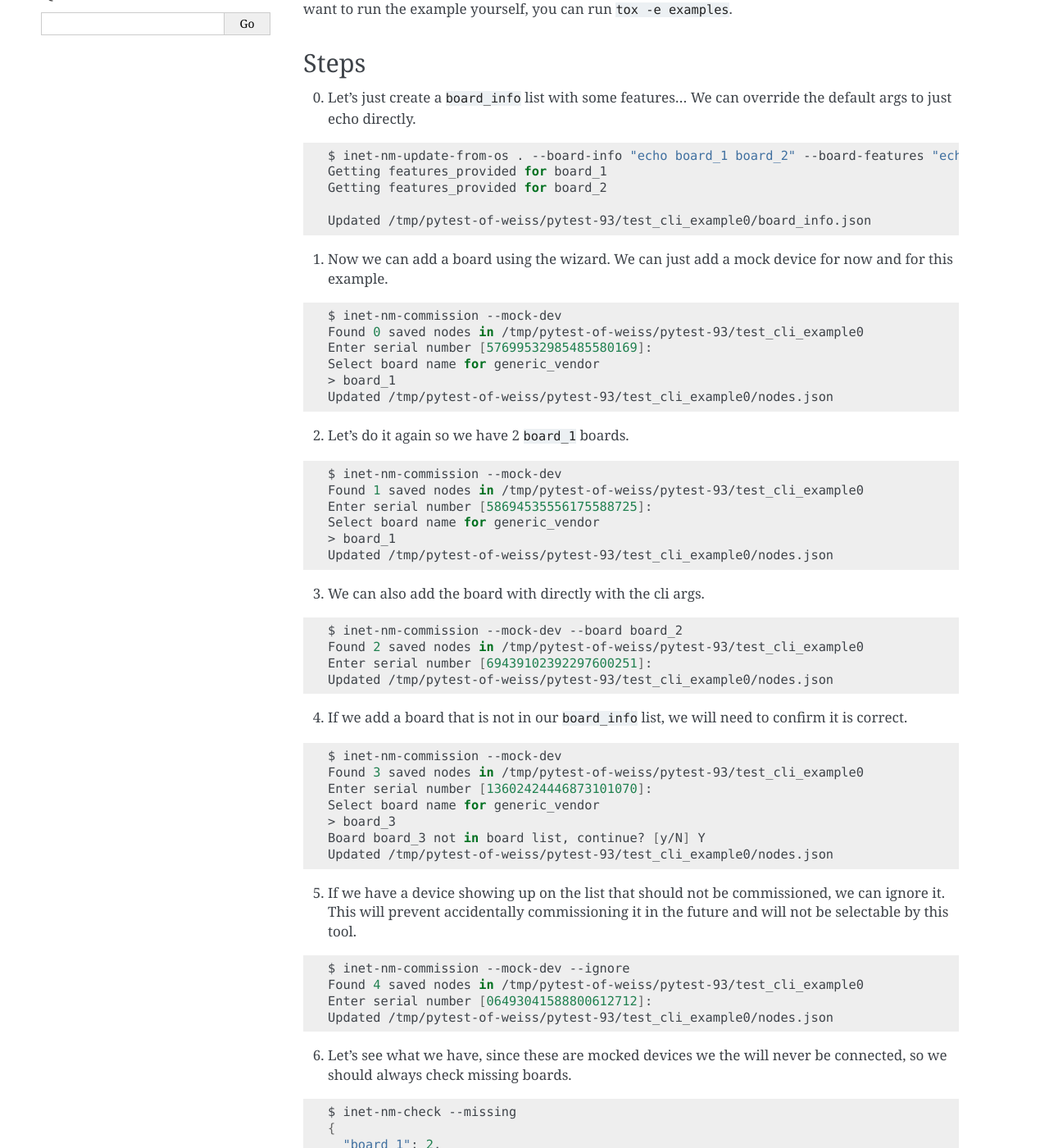
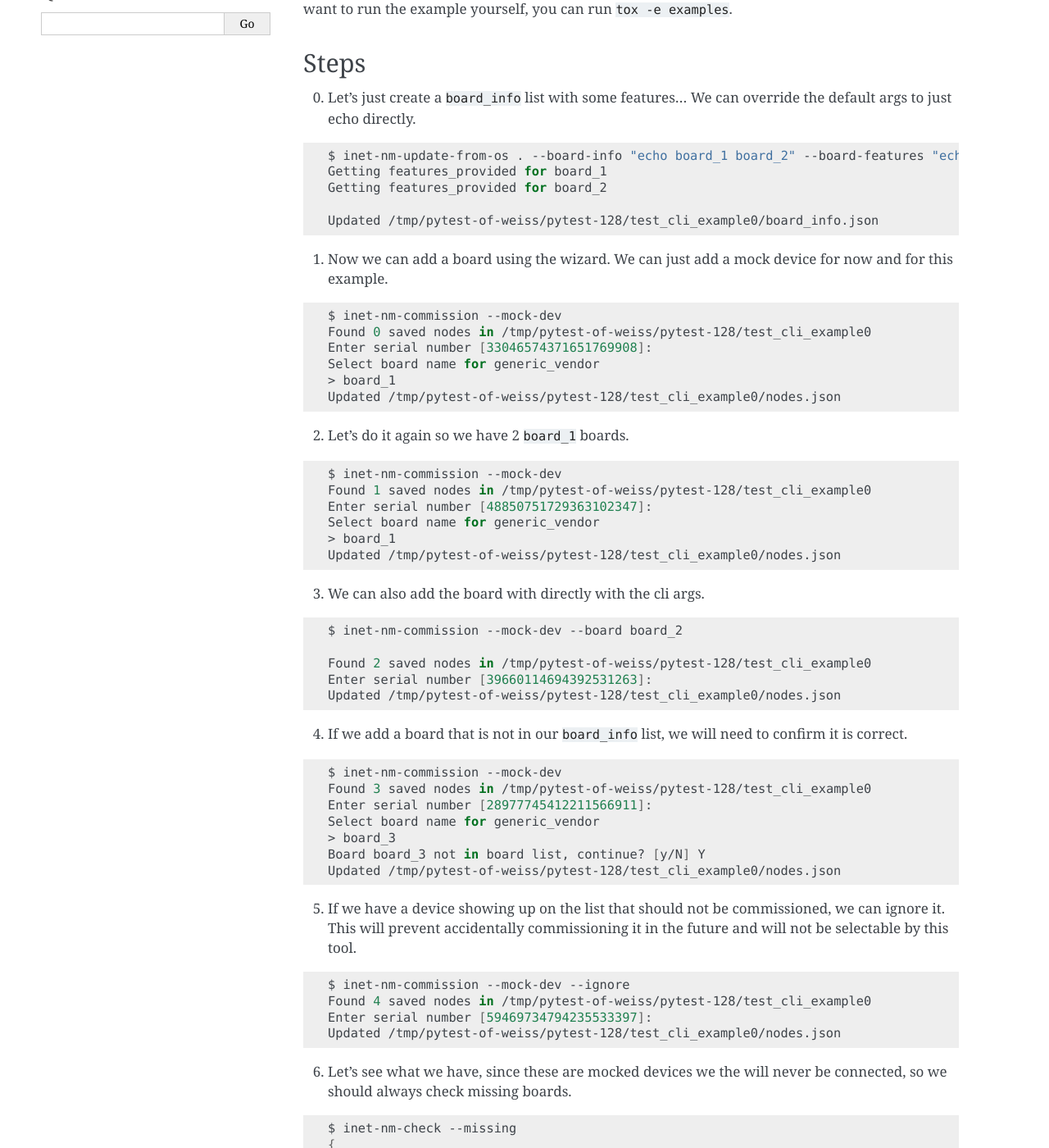
Before and after one commit to inetrg/inet-nm, a Sphinx documentation site: the page built from docs/cli-example.md, in a window 1280 px wide and 1400 px high, scrolled down 276 px. Shown: the whole window at 82% size. Built offline with Sphinx 7.4.7, drawn with Linux system fonts in a browser that asks for light colours; some of the changed text lies outside the part shown.

Commit message:
docs(examples): Update examples

````diff
--- a/docs/cli-example.md
+++ b/docs/cli-example.md
@@ -13,54 +13,55 @@
 Getting features_provided for board_1
 Getting features_provided for board_2
 
-Updated /tmp/pytest-of-weiss/pytest-93/test_cli_example0/board_info.json
+Updated /tmp/pytest-of-weiss/pytest-128/test_cli_example0/board_info.json
 ```
 
 1. Now we can add a board using the wizard. We can just add a mock device for now and for this example.
 ```bash
 $ inet-nm-commission --mock-dev
-Found 0 saved nodes in /tmp/pytest-of-weiss/pytest-93/test_cli_example0
-Enter serial number [57699532985485580169]:
+Found 0 saved nodes in /tmp/pytest-of-weiss/pytest-128/test_cli_example0
+Enter serial number [33046574371651769908]:
 Select board name for generic_vendor
 > board_1
-Updated /tmp/pytest-of-weiss/pytest-93/test_cli_example0/nodes.json
+Updated /tmp/pytest-of-weiss/pytest-128/test_cli_example0/nodes.json
 ```
 
 2. Let's do it again so we have 2 `board_1` boards.
 ```bash
 $ inet-nm-commission --mock-dev
-Found 1 saved nodes in /tmp/pytest-of-weiss/pytest-93/test_cli_example0
-Enter serial number [58694535556175588725]:
+Found 1 saved nodes in /tmp/pytest-of-weiss/pytest-128/test_cli_example0
+Enter serial number [48850751729363102347]:
 Select board name for generic_vendor
 > board_1
-Updated /tmp/pytest-of-weiss/pytest-93/test_cli_example0/nodes.json
+Updated /tmp/pytest-of-weiss/pytest-128/test_cli_example0/nodes.json
 ```
 
 3. We can also add the board with directly with the cli args.
 ```bash
 $ inet-nm-commission --mock-dev --board board_2
-Found 2 saved nodes in /tmp/pytest-of-weiss/pytest-93/test_cli_example0
-Enter serial number [69439102392297600251]:
-Updated /tmp/pytest-of-weiss/pytest-93/test_cli_example0/nodes.json
+
+Found 2 saved nodes in /tmp/pytest-of-weiss/pytest-128/test_cli_example0
+Enter serial number [39660114694392531263]:
+Updated /tmp/pytest-of-weiss/pytest-128/test_cli_example0/nodes.json
 ```
 
 4. If we add a board that is not in our `board_info` list, we will need to confirm it is correct.
 ```bash
 $ inet-nm-commission --mock-dev
-Found 3 saved nodes in /tmp/pytest-of-weiss/pytest-93/test_cli_example0
-Enter serial number [13602424446873101070]:
+Found 3 saved nodes in /tmp/pytest-of-weiss/pytest-128/test_cli_example0
+Enter serial number [28977745412211566911]:
 Select board name for generic_vendor
 > board_3
 Board board_3 not in board list, continue? [y/N] Y
-Updated /tmp/pytest-of-weiss/pytest-93/test_cli_example0/nodes.json
+Updated /tmp/pytest-of-weiss/pytest-128/test_cli_example0/nodes.json
 ```
 
 5. If we have a device showing up on the list that should not be commissioned, we can ignore it.  This will prevent accidentally commissioning it in the future and will not be selectable by this tool.
 ```bash
 $ inet-nm-commission --mock-dev --ignore
-Found 4 saved nodes in /tmp/pytest-of-weiss/pytest-93/test_cli_example0
-Enter serial number [06493041588800612712]:
-Updated /tmp/pytest-of-weiss/pytest-93/test_cli_example0/nodes.json
+Found 4 saved nodes in /tmp/pytest-of-weiss/pytest-128/test_cli_example0
+Enter serial number [59469734794235533397]:
+Updated /tmp/pytest-of-weiss/pytest-128/test_cli_example0/nodes.json
 ```
 
 6. Let's see what we have, since these are mocked devices we the will never be connected, so we should always check missing boards.
@@ -138,19 +139,25 @@
 ```bash
 $ inet-nm-exec "printenv | grep NM_" --missing --boards board_2
 NODE:0:BOARD:board_2: NM_BOARD=board_2
-NODE:0:BOARD:board_2: NM_CONFIG_DIR=/tmp/pytest-of-weiss/pytest-93/test_cli_example0
-NODE:0:BOARD:board_2: NM_SERIAL=69439102392297600251
-NODE:0:BOARD:board_2: NM_UID=1e7c7ae04498e43e50b6b6b0d8e5255d
+NODE:0:BOARD:board_2: NM_CONFIG_DIR=/tmp/pytest-of-weiss/pytest-128/test_cli_example0
+NODE:0:BOARD:board_2: NM_SERIAL=39660114694392531263
+NODE:0:BOARD:board_2: NM_UID=5e1b2f6b9a3d5e956e4388a6a32de9aa
 NODE:0:BOARD:board_2: NM_PORT=Unknown
 NODE:0:BOARD:board_2: NM_IDX=0
 ```
 
-15. There is also some blocking of boards if they are being used, let's try it out by blocking `board_1` for some time.
+15. Maybe we want to run a command on all boards sequentially.
+We will sleep for an inverse amount of time to show the that they are being run sequentially.
+```bash
+$ inet-nm-exec "sleep 1" --missing --skip-dups --seq --boards board_1 board_2 board_3
+```
+
+16. There is also some blocking of boards if they are being used, let's try it out by blocking `board_1` for some time.
 ```bash
 $ inet-nm-exec "sleep 0.5" --missing --skip-dups --boards board_1
 ```
 
-16. Before the command finishes, in a different terminal, we can check to see what is available to us, notice we will be missing one of the `board_1` boards.
+17. Before the command finishes, in a different terminal, we can check to see what is available to us, notice we will be missing one of the `board_1` boards.
 ```bash
 $ inet-nm-check --missing
 {
@@ -220,23 +227,23 @@
 }
 ```
 
-24. What happens if we now add `board_3` to the board info cache?
+25. What happens if we now add `board_3` to the board info cache?
 ```bash
 $ inet-nm-update-from-os . --board-info "echo board_1 board_2 board_3" --board-features "echo feature_common feature_${BOARD}"
 Getting features_provided for board_1
 Getting features_provided for board_2
 Getting features_provided for board_3
 
-Updated /tmp/pytest-of-weiss/pytest-93/test_cli_example0/board_info.json
+Updated /tmp/pytest-of-weiss/pytest-128/test_cli_example0/board_info.json
 ```
 
-25. Well we can updated the nodes cache in a separate step, no need to re-commission.
+26. Well we can updated the nodes cache in a separate step, no need to re-commission.
 ```bash
 $ inet-nm-update-commissioned
-Updated /tmp/pytest-of-weiss/pytest-93/test_cli_example0/nodes.json
+Updated /tmp/pytest-of-weiss/pytest-128/test_cli_example0/nodes.json
 ```
 
-26. Now we can see the new feature and board is available.
+27. Now we can see the new feature and board is available.
 ```bash
 $ inet-nm-check --missing --feat-filter feature_board_3
 {
````
Also changed, not shown: other parts of docs/cli-example.md (+11 -11 lines).
